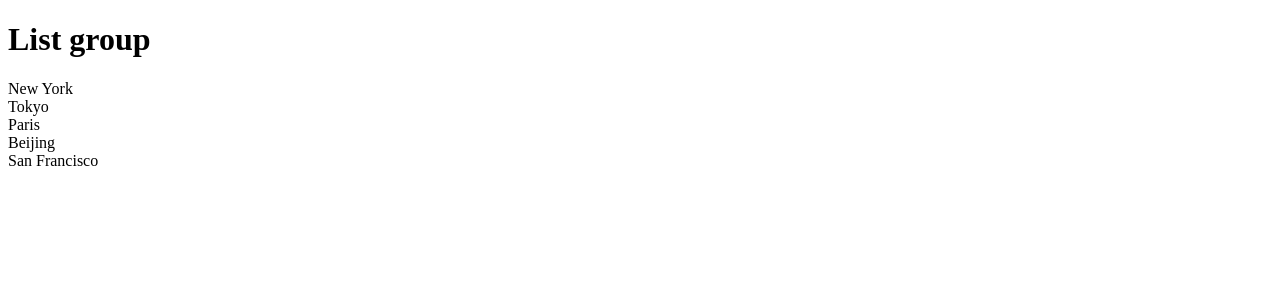
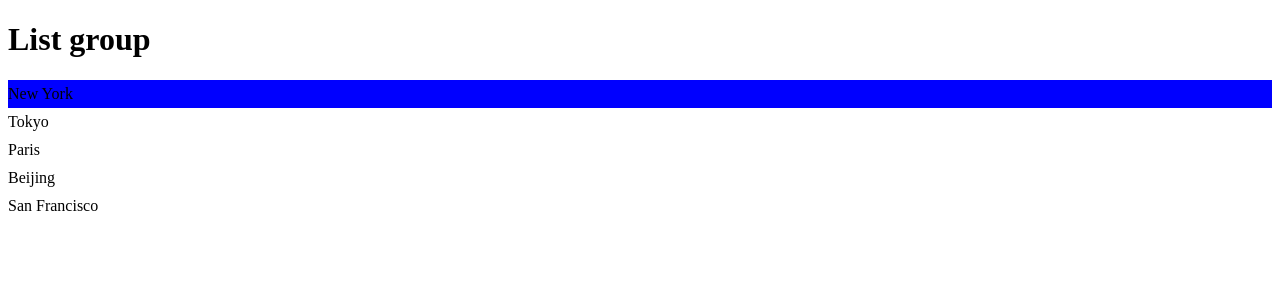
Before and after one commit to harithtarmizi/mosh-react-app, a React (Vite) app: page / in a window 1280 px wide. Shown: the top 300 px of the page. Built offline with nearby package versions, Linux system fonts and the light colour scheme.

Commit message:
css in js styled component

```diff
--- a/package.json
+++ b/package.json
@@ -9,6 +9,7 @@
     "preview": "vite preview"
   },
   "dependencies": {
+    "@types/styled-components": "^5.1.26",
     "bootstrap": "^5.2.3",
     "react": "^18.2.0",
     "react-dom": "^18.2.0",
--- a/src/components/ListGroup/ListGroup.tsx
+++ b/src/components/ListGroup/ListGroup.tsx
@@ -1,7 +1,21 @@
 import { useState } from "react";
-import styles from  "./ListGroup.module.css";
+import styled from "styled-components";
 
 // {items: [], heading: string}
+
+const List = styled.ul`
+  list-style: none;
+  padding: 0;
+`;
+
+interface ListItemProps {
+  active: boolean;
+}
+
+const ListItem = styled.li<ListItemProps>`
+  padding: 5px 0;
+  background: ${(props) => (props.active ? "blue" : "none")};
+`;
 interface Props {
   items: string[];
   heading: string;
@@ -26,21 +40,17 @@
   // hook
   // selectedIndex = variable state
   // setSelectedIndex = function
-  const [selectedIndex, setSelectedIndex] = useState(-1);
+  const [selectedIndex, setSelectedIndex] = useState(0);
 
   return (
     <>
       <h1>{heading}</h1>
       {items.length === 0 && <p>No item found</p>}
-      <ul className={styles["list-group"]}>
+      <List>
         {items.map((item, index) => (
-          <li
+          <ListItem
+            active={index === selectedIndex}
             key={item}
-            className={
-              selectedIndex === index
-                ? "list-group-item active"
-                : "list-group-item"
-            }
             // just handleClick instead handleClick()
             // just pass reference
             onClick={() => {
@@ -49,9 +59,9 @@
             }}
           >
             {item}
-          </li>
+          </ListItem>
         ))}
-      </ul>
+      </List>
     </>
   );
 }
```
Also changed, not shown: 1 other file (tests, documents, lock files or other folders).
